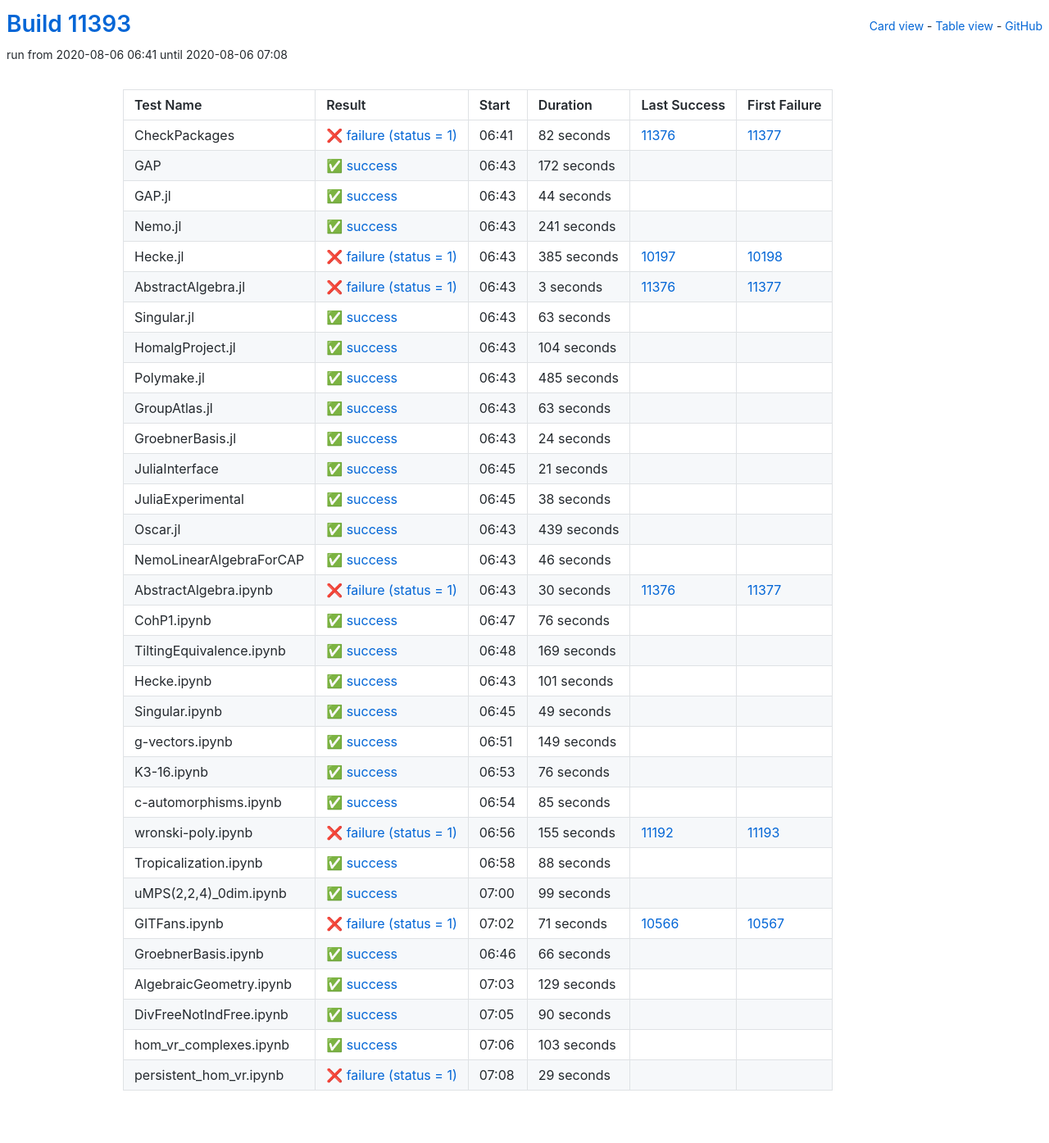
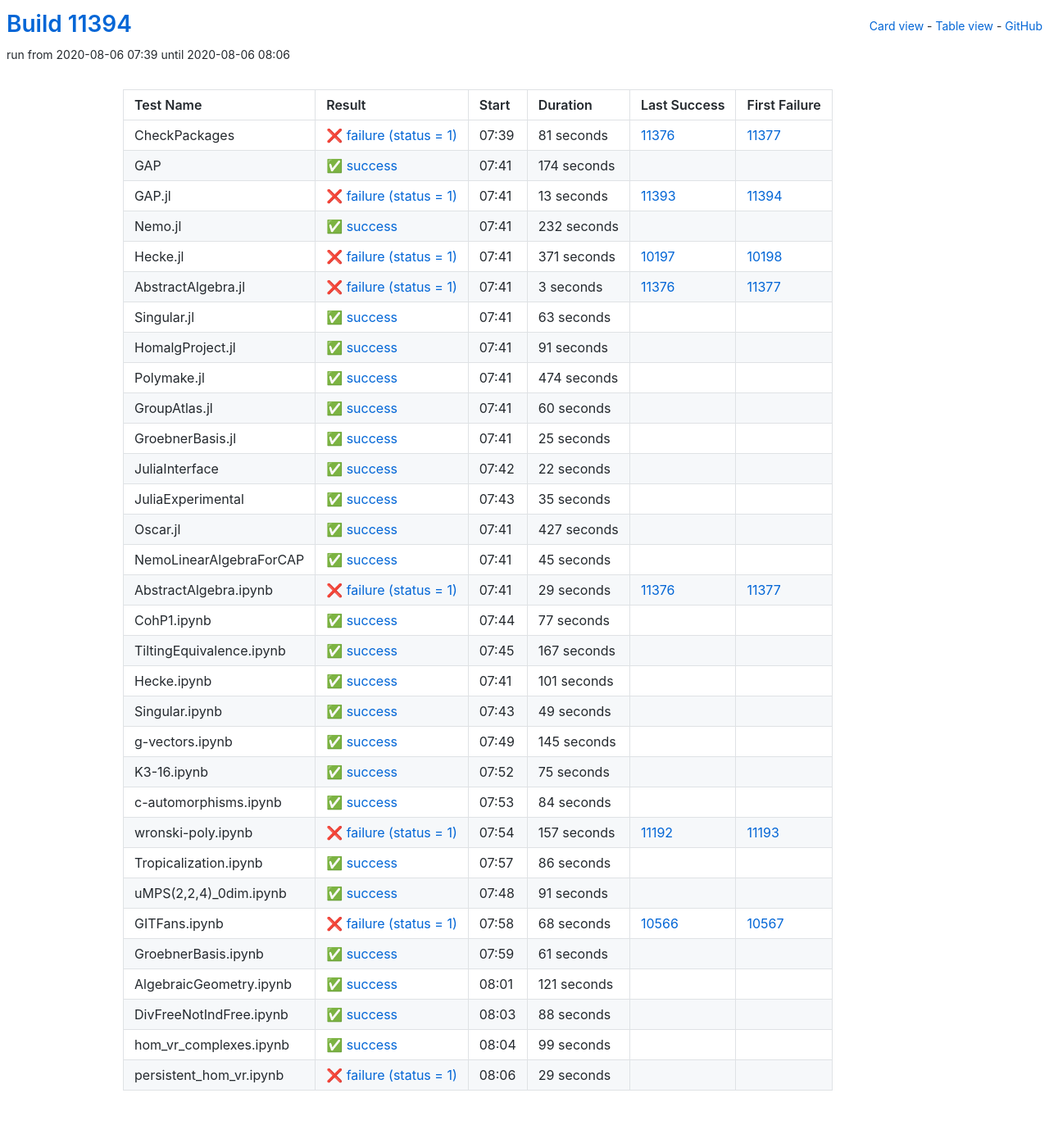
Before and after one commit to oscar-system/oscar-ci-status, a Jekyll site: the page built from table.html, in a window 1280 px wide. Shown: the whole page at 82% size. Built offline with Jekyll 4.4.1, drawn with Linux system fonts in a browser that asks for light colours.

Commit message:
Build #11394

```diff
--- a/_data/ci.yml
+++ b/_data/ci.yml
@@ -1,6 +1,6 @@
 ---
-build: 11393
-build_url: https://oscarci.mathematik.uni-kl.de/job/oscar/11393/
+build: 11394
+build_url: https://oscarci.mathematik.uni-kl.de/job/oscar/11394/
 job: oscar
 organization: oscar-system
 repo: oscar-ci-status
@@ -8,68 +8,68 @@
 tests:
 - name: CheckPackages
   id: checkpackages
-  log: https://oscarci.mathematik.uni-kl.de/job/oscar/11393/artifact/logs/build-11393/CheckPackages.log
-  start: 2020-08-06 06:41
+  log: https://oscarci.mathematik.uni-kl.de/job/oscar/11394/artifact/logs/build-11394/CheckPackages.log
+  start: 2020-08-06 07:39
   success: false
   exitcode: 1
   status: failure
-  duration: 82
+  duration: 81
   last_success: 11376
   last_success_url: https://oscarci.mathematik.uni-kl.de/job/oscar/11376/
   first_failure: 11377
   first_failure_url: https://oscarci.mathematik.uni-kl.de/job/oscar/11377/
 - name: GAP
   id: gap
-  log: https://oscarci.mathematik.uni-kl.de/job/oscar/11393/artifact/logs/build-11393/GAP.log
-  start: 2020-08-06 06:43
+  log: https://oscarci.mathematik.uni-kl.de/job/oscar/11394/artifact/logs/build-11394/GAP.log
+  start: 2020-08-06 07:41
   success: true
   exitcode: 0
   status: success
-  duration: 172
+  duration: 174
   last_success: false
   last_success_url:
   first_failure: false
   first_failure_url:
 - name: GAP.jl
   id: gap-jl
-  log: https://oscarci.mathematik.uni-kl.de/job/oscar/11393/artifact/logs/build-11393/GAP.jl.log
-  start: 2020-08-06 06:43
+  log: https://oscarci.mathematik.uni-kl.de/job/oscar/11394/artifact/logs/build-11394/GAP.jl.log
+  start: 2020-08-06 07:41
+  success: false
+  exitcode: 1
+  status: failure
+  duration: 13
+  last_success: 11393
+  last_success_url: https://oscarci.mathematik.uni-kl.de/job/oscar/11393/
+  first_failure: 11394
+  first_failure_url: https://oscarci.mathematik.uni-kl.de/job/oscar/11394/
+- name: Nemo.jl
+  id: nemo-jl
+  log: https://oscarci.mathematik.uni-kl.de/job/oscar/11394/artifact/logs/build-11394/Nemo.jl.log
+  start: 2020-08-06 07:41
   success: true
   exitcode: 0
   status: success
-  duration: 44
-  last_success: false
-  last_success_url:
-  first_failure: false
-  first_failure_url:
-- name: Nemo.jl
-  id: nemo-jl
-  log: https://oscarci.mathematik.uni-kl.de/job/oscar/11393/artifact/logs/build-11393/Nemo.jl.log
-  start: 2020-08-06 06:43
-  success: true
-  exitcode: 0
-  status: success
-  duration: 241
+  duration: 232
   last_success: false
   last_success_url:
   first_failure: false
   first_failure_url:
 - name: Hecke.jl
   id: hecke-jl
-  log: https://oscarci.mathematik.uni-kl.de/job/oscar/11393/artifact/logs/build-11393/Hecke.jl.log
-  start: 2020-08-06 06:43
+  log: https://oscarci.mathematik.uni-kl.de/job/oscar/11394/artifact/logs/build-11394/Hecke.jl.log
+  start: 2020-08-06 07:41
   success: false
   exitcode: 1
   status: failure
-  duration: 385
+  duration: 371
   last_success: 10197
   last_success_url: https://oscarci.mathematik.uni-kl.de/job/oscar/10197/
   first_failure: 10198
   first_failure_url: https://oscarci.mathematik.uni-kl.de/job/oscar/10198/
 - name: AbstractAlgebra.jl
   id: abstractalgebra-jl
-  log: https://oscarci.mathematik.uni-kl.de/job/oscar/11393/artifact/logs/build-11393/AbstractAlgebra.jl.log
-  start: 2020-08-06 06:43
+  log: https://oscarci.mathematik.uni-kl.de/job/oscar/11394/artifact/logs/build-11394/AbstractAlgebra.jl.log
+  start: 2020-08-06 07:41
   success: false
   exitcode: 1
   status: failure
@@ -80,8 +80,8 @@
   first_failure_url: https://oscarci.mathematik.uni-kl.de/job/oscar/11377/
 - name: Singular.jl
   id: singular-jl
-  log: https://oscarci.mathematik.uni-kl.de/job/oscar/11393/artifact/logs/build-11393/Singular.jl.log
-  start: 2020-08-06 06:43
+  log: https://oscarci.mathematik.uni-kl.de/job/oscar/11394/artifact/logs/build-11394/Singular.jl.log
+  start: 2020-08-06 07:41
   success: true
   exitcode: 0
   status: success
@@ -92,140 +92,140 @@
   first_failure_url:
 - name: HomalgProject.jl
   id: homalgproject-jl
-  log: https://oscarci.mathematik.uni-kl.de/job/oscar/11393/artifact/logs/build-11393/HomalgProject.jl.log
-  start: 2020-08-06 06:43
+  log: https://oscarci.mathematik.uni-kl.de/job/oscar/11394/artifact/logs/build-11394/HomalgProject.jl.log
+  start: 2020-08-06 07:41
   success: true
   exitcode: 0
   status: success
-  duration: 104
+  duration: 91
   last_success: false
   last_success_url:
   first_failure: false
   first_failure_url:
 - name: Polymake.jl
   id: polymake-jl
-  log: https://oscarci.mathematik.uni-kl.de/job/oscar/11393/artifact/logs/build-11393/Polymake.jl.log
-  start: 2020-08-06 06:43
+  log: https://oscarci.mathematik.uni-kl.de/job/oscar/11394/artifact/logs/build-11394/Polymake.jl.log
+  start: 2020-08-06 07:41
   success: true
   exitcode: 0
   status: success
-  duration: 485
+  duration: 474
   last_success: false
   last_success_url:
   first_failure: false
   first_failure_url:
 - name: GroupAtlas.jl
   id: groupatlas-jl
-  log: https://oscarci.mathematik.uni-kl.de/job/oscar/11393/artifact/logs/build-11393/GroupAtlas.jl.log
-  start: 2020-08-06 06:43
+  log: https://oscarci.mathematik.uni-kl.de/job/oscar/11394/artifact/logs/build-11394/GroupAtlas.jl.log
+  start: 2020-08-06 07:41
   success: true
   exitcode: 0
   status: success
-  duration: 63
+  duration: 60
   last_success: false
   last_success_url:
   first_failure: false
   first_failure_url:
 - name: GroebnerBasis.jl
   id: groebnerbasis-jl
-  log: https://oscarci.mathematik.uni-kl.de/job/oscar/11393/artifact/logs/build-11393/GroebnerBasis.jl.log
-  start: 2020-08-06 06:43
+  log: https://oscarci.mathematik.uni-kl.de/job/oscar/11394/artifact/logs/build-11394/GroebnerBasis.jl.log
+  start: 2020-08-06 07:41
   success: true
   exitcode: 0
   status: success
-  duration: 24
+  duration: 25
   last_success: false
   last_success_url:
   first_failure: false
   first_failure_url:
 - name: JuliaInterface
   id: juliainterface
-  log: https://oscarci.mathematik.uni-kl.de/job/oscar/11393/artifact/logs/build-11393/JuliaInterface.log
-  start: 2020-08-06 06:45
+  log: https://oscarci.mathematik.uni-kl.de/job/oscar/11394/artifact/logs/build-11394/JuliaInterface.log
+  start: 2020-08-06 07:42
   success: true
   exitcode: 0
   status: success
-  duration: 21
+  duration: 22
   last_success: false
   last_success_url:
   first_failure: false
   first_failure_url:
 - name: JuliaExperimental
   id: juliaexperimental
-  log: https://oscarci.mathematik.uni-kl.de/job/oscar/11393/artifact/logs/build-11393/JuliaExperimental.log
-  start: 2020-08-06 06:45
+  log: https://oscarci.mathematik.uni-kl.de/job/oscar/11394/artifact/logs/build-11394/JuliaExperimental.log
+  start: 2020-08-06 07:43
   success: true
   exitcode: 0
   status: success
-  duration: 38
+  duration: 35
   last_success: false
   last_success_url:
   first_failure: false
   first_failure_url:
 - name: Oscar.jl
   id: oscar-jl
-  log: https://oscarci.mathematik.uni-kl.de/job/oscar/11393/artifact/logs/build-11393/Oscar.jl.log
-  start: 2020-08-06 06:43
+  log: https://oscarci.mathematik.uni-kl.de/job/oscar/11394/artifact/logs/build-11394/Oscar.jl.log
+  start: 2020-08-06 07:41
   success: true
   exitcode: 0
   status: success
-  duration: 439
+  duration: 427
   last_success: false
   last_success_url:
   first_failure: false
   first_failure_url:
 - name: NemoLinearAlgebraForCAP
   id: nemolinearalgebraforcap
-  log: https://oscarci.mathematik.uni-kl.de/job/oscar/11393/artifact/logs/build-11393/NemoLinearAlgebraForCAP.log
-  start: 2020-08-06 06:43
+  log: https://oscarci.mathematik.uni-kl.de/job/oscar/11394/artifact/logs/build-11394/NemoLinearAlgebraForCAP.log
+  start: 2020-08-06 07:41
   success: true
   exitcode: 0
   status: success
-  duration: 46
+  duration: 45
   last_success: false
   last_success_url:
   first_failure: false
   first_failure_url:
 - name: AbstractAlgebra.ipynb
   id: abstractalgebra-ipynb
-  log: https://oscarci.mathematik.uni-kl.de/job/oscar/11393/artifact/logs/build-11393/AbstractAlgebra.ipynb.log
-  start: 2020-08-06 06:43
+  log: https://oscarci.mathematik.uni-kl.de/job/oscar/11394/artifact/logs/build-11394/AbstractAlgebra.ipynb.log
+  start: 2020-08-06 07:41
   success: false
   exitcode: 1
   status: failure
-  duration: 30
+  duration: 29
   last_success: 11376
   last_success_url: https://oscarci.mathematik.uni-kl.de/job/oscar/11376/
   first_failure: 11377
   first_failure_url: https://oscarci.mathematik.uni-kl.de/job/oscar/11377/
 - name: CohP1.ipynb
   id: cohp1-ipynb
-  log: https://oscarci.mathematik.uni-kl.de/job/oscar/11393/artifact/logs/build-11393/CohP1.ipynb.log
-  start: 2020-08-06 06:47
+  log: https://oscarci.mathematik.uni-kl.de/job/oscar/11394/artifact/logs/build-11394/CohP1.ipynb.log
+  start: 2020-08-06 07:44
   success: true
   exitcode: 0
   status: success
-  duration: 76
+  duration: 77
   last_success: false
   last_success_url:
   first_failure: false
   first_failure_url:
 - name: TiltingEquivalence.ipynb
   id: tiltingequivalence-ipynb
-  log: https://oscarci.mathematik.uni-kl.de/job/oscar/11393/artifact/logs/build-11393/TiltingEquivalence.ipynb.log
-  start: 2020-08-06 06:48
+  log: https://oscarci.mathematik.uni-kl.de/job/oscar/11394/artifact/logs/build-11394/TiltingEquivalence.ipynb.log
+  start: 2020-08-06 07:45
   success: true
   exitcode: 0
   status: success
-  duration: 169
+  duration: 167
   last_success: false
   last_success_url:
   first_failure: false
   first_failure_url:
 - name: Hecke.ipynb
   id: hecke-ipynb
-  log: https://oscarci.mathematik.uni-kl.de/job/oscar/11393/artifact/logs/build-11393/Hecke.ipynb.log
-  start: 2020-08-06 06:43
+  log: https://oscarci.mathematik.uni-kl.de/job/oscar/11394/artifact/logs/build-11394/Hecke.ipynb.log
+  start: 2020-08-06 07:41
   success: true
   exitcode: 0
   status: success
@@ -236,8 +236,8 @@
   first_failure_url:
 - name: Singular.ipynb
   id: singular-ipynb
-  log: https://oscarci.mathematik.uni-kl.de/job/oscar/11393/artifact/logs/build-11393/Singular.ipynb.log
-  start: 2020-08-06 06:45
+  log: https://oscarci.mathematik.uni-kl.de/job/oscar/11394/artifact/logs/build-11394/Singular.ipynb.log
+  start: 2020-08-06 07:43
   success: true
   exitcode: 0
   status: success
@@ -248,56 +248,116 @@
   first_failure_url:
 - name: g-vectors.ipynb
   id: g-vectors-ipynb
-  log: https://oscarci.mathematik.uni-kl.de/job/oscar/11393/artifact/logs/build-11393/g-vectors.ipynb.log
-  start: 2020-08-06 06:51
+  log: https://oscarci.mathematik.uni-kl.de/job/oscar/11394/artifact/logs/build-11394/g-vectors.ipynb.log
+  start: 2020-08-06 07:49
   success: true
   exitcode: 0
   status: success
-  duration: 149
+  duration: 145
   last_success: false
   last_success_url:
   first_failure: false
   first_failure_url:
 - name: K3-16.ipynb
   id: k3-16-ipynb
-  log: https://oscarci.mathematik.uni-kl.de/job/oscar/11393/artifact/logs/build-11393/K3-16.ipynb.log
-  start: 2020-08-06 06:53
+  log: https://oscarci.mathematik.uni-kl.de/job/oscar/11394/artifact/logs/build-11394/K3-16.ipynb.log
+  start: 2020-08-06 07:52
   success: true
   exitcode: 0
   status: success
-  duration: 76
+  duration: 75
   last_success: false
   last_success_url:
   first_failure: false
   first_failure_url:
 - name: c-automorphisms.ipynb
   id: c-automorphisms-ipynb
-  log: https://oscarci.mathematik.uni-kl.de/job/oscar/11393/artifact/logs/build-11393/c-automorphisms.ipynb.log
-  start: 2020-08-06 06:54
+  log: https://oscarci.mathematik.uni-kl.de/job/oscar/11394/artifact/logs/build-11394/c-automorphisms.ipynb.log
+  start: 2020-08-06 07:53
   success: true
   exitcode: 0
   status: success
-  duration: 85
+  duration: 84
   last_success: false
   last_success_url:
   first_failure: false
   first_failure_url:
 - name: wronski-poly.ipynb
   id: wronski-poly-ipynb
-  log: https://oscarci.mathematik.uni-kl.de/job/oscar/11393/artifact/logs/build-11393/wronski-poly.ipynb.log
-  start: 2020-08-06 06:56
+  log: https://oscarci.mathematik.uni-kl.de/job/oscar/11394/artifact/logs/build-11394/wronski-poly.ipynb.log
+  start: 2020-08-06 07:54
   success: false
   exitcode: 1
   status: failure
-  duration: 155
+  duration: 157
   last_success: 11192
   last_success_url: https://oscarci.mathematik.uni-kl.de/job/oscar/11192/
   first_failure: 11193
   first_failure_url: https://oscarci.mathematik.uni-kl.de/job/oscar/11193/
 - name: Tropicalization.ipynb
   id: tropicalization-ipynb
-  log: https://oscarci.mathematik.uni-kl.de/job/oscar/11393/artifact/logs/build-11393/Tropicalization.ipynb.log
-  start: 2020-08-06 06:58
+  log: https://oscarci.mathematik.uni-kl.de/job/oscar/11394/artifact/logs/build-11394/Tropicalization.ipynb.log
+  start: 2020-08-06 07:57
+  success: true
+  exitcode: 0
+  status: success
+  duration: 86
+  last_success: false
+  last_success_url:
+  first_failure: false
+  first_failure_url:
+- name: uMPS(2,2,4)_0dim.ipynb
+  id: umps-2-2-4-0dim-ipynb
+  log: https://oscarci.mathematik.uni-kl.de/job/oscar/11394/artifact/logs/build-11394/uMPS-2-2-4-_0dim.ipynb.log
+  start: 2020-08-06 07:48
+  success: true
+  exitcode: 0
+  status: success
+  duration: 91
+  last_success: false
+  last_success_url:
+  first_failure: false
+  first_failure_url:
+- name: GITFans.ipynb
+  id: gitfans-ipynb
+  log: https://oscarci.mathematik.uni-kl.de/job/oscar/11394/artifact/logs/build-11394/GITFans.ipynb.log
+  start: 2020-08-06 07:58
+  success: false
+  exitcode: 1
+  status: failure
+  duration: 68
+  last_success: 10566
+  last_success_url: https://oscarci.mathematik.uni-kl.de/job/oscar/10566/
+  first_failure: 10567
+  first_failure_url: https://oscarci.mathematik.uni-kl.de/job/oscar/10567/
+- name: GroebnerBasis.ipynb
+  id: groebnerbasis-ipynb
+  log: https://oscarci.mathematik.uni-kl.de/job/oscar/11394/artifact/logs/build-11394/GroebnerBasis.ipynb.log
+  start: 2020-08-06 07:59
+  success: true
+  exitcode: 0
+  status: success
+  duration: 61
+  last_success: false
+  last_success_url:
+  first_failure: false
+  first_failure_url:
+- name: AlgebraicGeometry.ipynb
+  id: algebraicgeometry-ipynb
+  log: https://oscarci.mathematik.uni-kl.de/job/oscar/11394/artifact/logs/build-11394/AlgebraicGeometry.ipynb.log
+  start: 2020-08-06 08:01
+  success: true
+  exitcode: 0
+  status: success
+  duration: 121
+  last_success: false
+  last_success_url:
+  first_failure: false
+  first_failure_url:
+- name: DivFreeNotIndFree.ipynb
+  id: divfreenotindfree-ipynb
+  log: https://oscarci.mathematik.uni-kl.de/job/oscar/11394/artifact/logs/build-11394/DivFreeNotIndFree.ipynb.log
+  start: 2020-08-06 08:03
   success: true
   exitcode: 0
   status: success
@@ -306,10 +366,10 @@
   last_success_url:
   first_failure: false
   first_failure_url:
-- name: uMPS(2,2,4)_0dim.ipynb
-  id: umps-2-2-4-0dim-ipynb
-  log: https://oscarci.mathematik.uni-kl.de/job/oscar/11393/artifact/logs/build-11393/uMPS-2-2-4-_0dim.ipynb.log
-  start: 2020-08-06 07:00
+- name: hom_vr_complexes.ipynb
+  id: hom-vr-complexes-ipynb
+  log: https://oscarci.mathematik.uni-kl.de/job/oscar/11394/artifact/logs/build-11394/hom_vr_complexes.ipynb.log
+  start: 2020-08-06 08:04
   success: true
   exitcode: 0
   status: success
@@ -318,70 +378,10 @@
   last_success_url:
   first_failure: false
   first_failure_url:
-- name: GITFans.ipynb
-  id: gitfans-ipynb
-  log: https://oscarci.mathematik.uni-kl.de/job/oscar/11393/artifact/logs/build-11393/GITFans.ipynb.log
-  start: 2020-08-06 07:02
-  success: false
-  exitcode: 1
-  status: failure
-  duration: 71
-  last_success: 10566
-  last_success_url: https://oscarci.mathematik.uni-kl.de/job/oscar/10566/
-  first_failure: 10567
-  first_failure_url: https://oscarci.mathematik.uni-kl.de/job/oscar/10567/
-- name: GroebnerBasis.ipynb
-  id: groebnerbasis-ipynb
-  log: https://oscarci.mathematik.uni-kl.de/job/oscar/11393/artifact/logs/build-11393/GroebnerBasis.ipynb.log
-  start: 2020-08-06 06:46
-  success: true
-  exitcode: 0
-  status: success
-  duration: 66
-  last_success: false
-  last_success_url:
-  first_failure: false
-  first_failure_url:
-- name: AlgebraicGeometry.ipynb
-  id: algebraicgeometry-ipynb
-  log: https://oscarci.mathematik.uni-kl.de/job/oscar/11393/artifact/logs/build-11393/AlgebraicGeometry.ipynb.log
-  start: 2020-08-06 07:03
-  success: true
-  exitcode: 0
-  status: success
-  duration: 129
-  last_success: false
-  last_success_url:
-  first_failure: false
-  first_failure_url:
-- name: DivFreeNotIndFree.ipynb
-  id: divfreenotindfree-ipynb
-  log: https://oscarci.mathematik.uni-kl.de/job/oscar/11393/artifact/logs/build-11393/DivFreeNotIndFree.ipynb.log
-  start: 2020-08-06 07:05
-  success: true
-  exitcode: 0
-  status: success
-  duration: 90
-  last_success: false
-  last_success_url:
-  first_failure: false
-  first_failure_url:
-- name: hom_vr_complexes.ipynb
-  id: hom-vr-complexes-ipynb
-  log: https://oscarci.mathematik.uni-kl.de/job/oscar/11393/artifact/logs/build-11393/hom_vr_complexes.ipynb.log
-  start: 2020-08-06 07:06
-  success: true
-  exitcode: 0
-  status: success
-  duration: 103
-  last_success: false
-  last_success_url:
-  first_failure: false
-  first_failure_url:
 - name: persistent_hom_vr.ipynb
   id: persistent-hom-vr-ipynb
-  log: https://oscarci.mathematik.uni-kl.de/job/oscar/11393/artifact/logs/build-11393/persistent_hom_vr.ipynb.log
-  start: 2020-08-06 07:08
+  log: https://oscarci.mathematik.uni-kl.de/job/oscar/11394/artifact/logs/build-11394/persistent_hom_vr.ipynb.log
+  start: 2020-08-06 08:06
   success: false
   exitcode: 1
   status: failure
```
Also changed, not shown: README.md.
